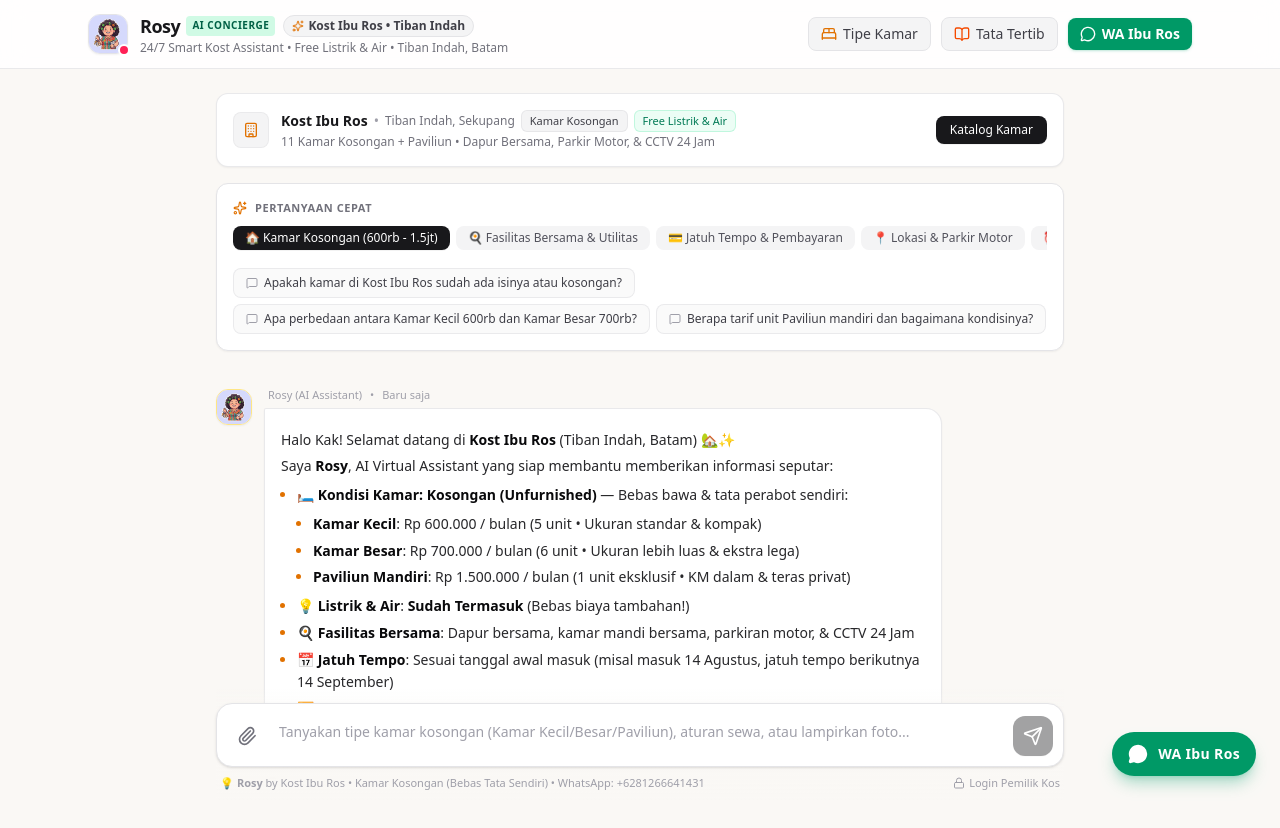
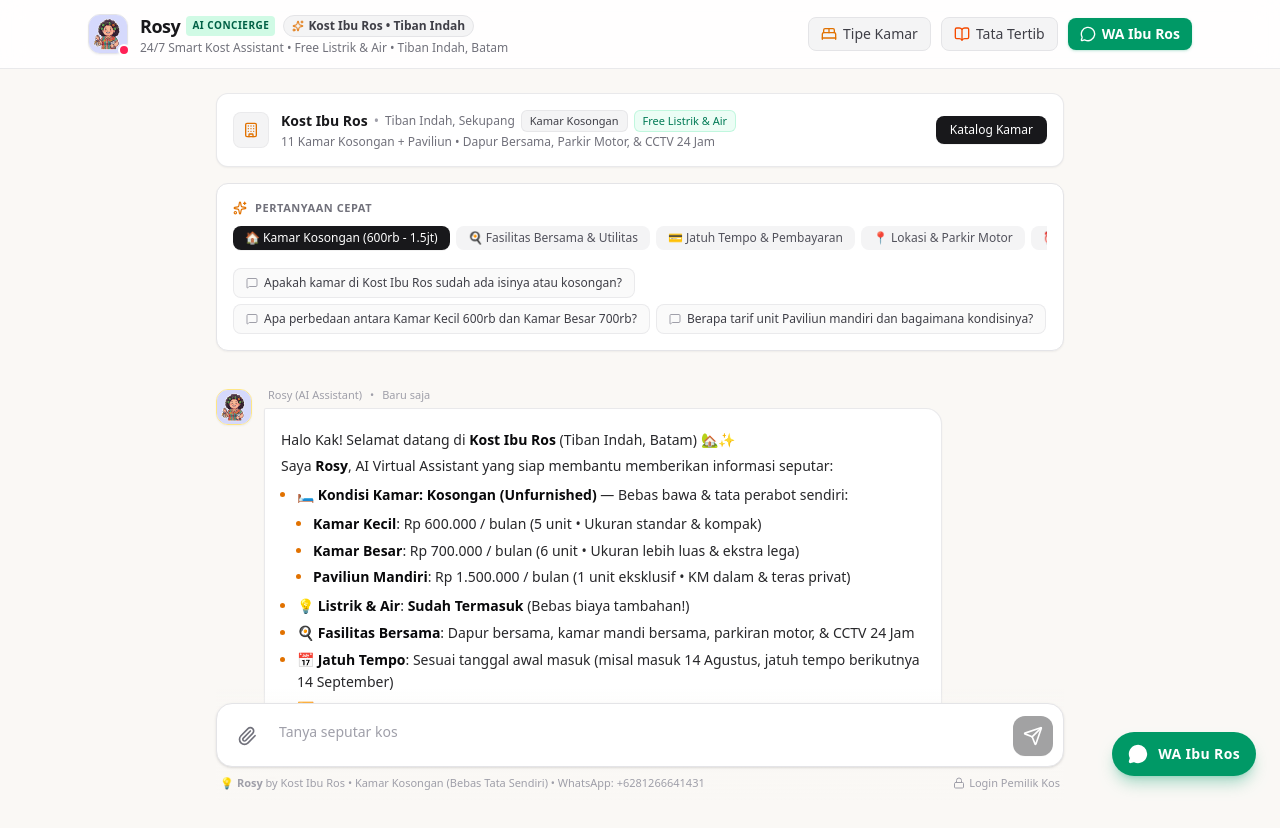
Before and after one commit to muhrezatrih/rosy.ai, a Next.js app in the folder frontend/: page / in a window 1280 px wide. Shown: the top 828 px of the page. Built offline with nearby package versions, Linux system fonts and the light colour scheme; no server answers.

Commit message:
fix: change placeholder on textarea

```diff
--- a/frontend/src/app/page.tsx
+++ b/frontend/src/app/page.tsx
@@ -459,7 +459,7 @@ export default function KostApp() {
                 onChange={(e) => setInput(e.target.value)}
                 onKeyDown={handleKeyDown}
                 rows={1}
-                placeholder="Tanyakan tipe kamar kosongan (Kamar Kecil/Besar/Paviliun), aturan sewa, atau lampirkan foto..."
+                placeholder="Tanya seputar kos"
                 className="w-full max-h-32 py-2 px-1 text-xs sm:text-sm bg-transparent border-0 focus:ring-0 focus:outline-hidden resize-none text-zinc-900 dark:text-zinc-100 placeholder-zinc-400 dark:placeholder-zinc-500"
               />
             </div>
```
Also changed, not shown: 1 other file (tests, documents, lock files or other folders).
